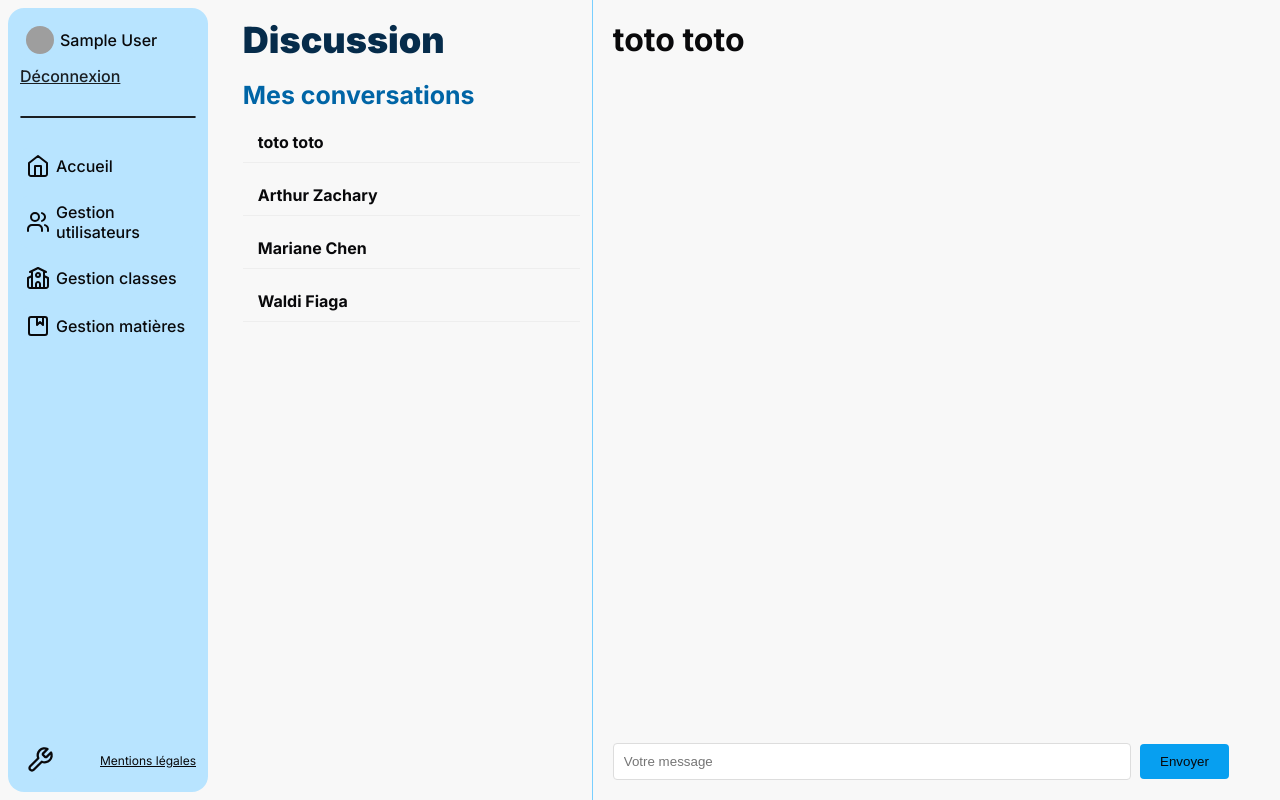
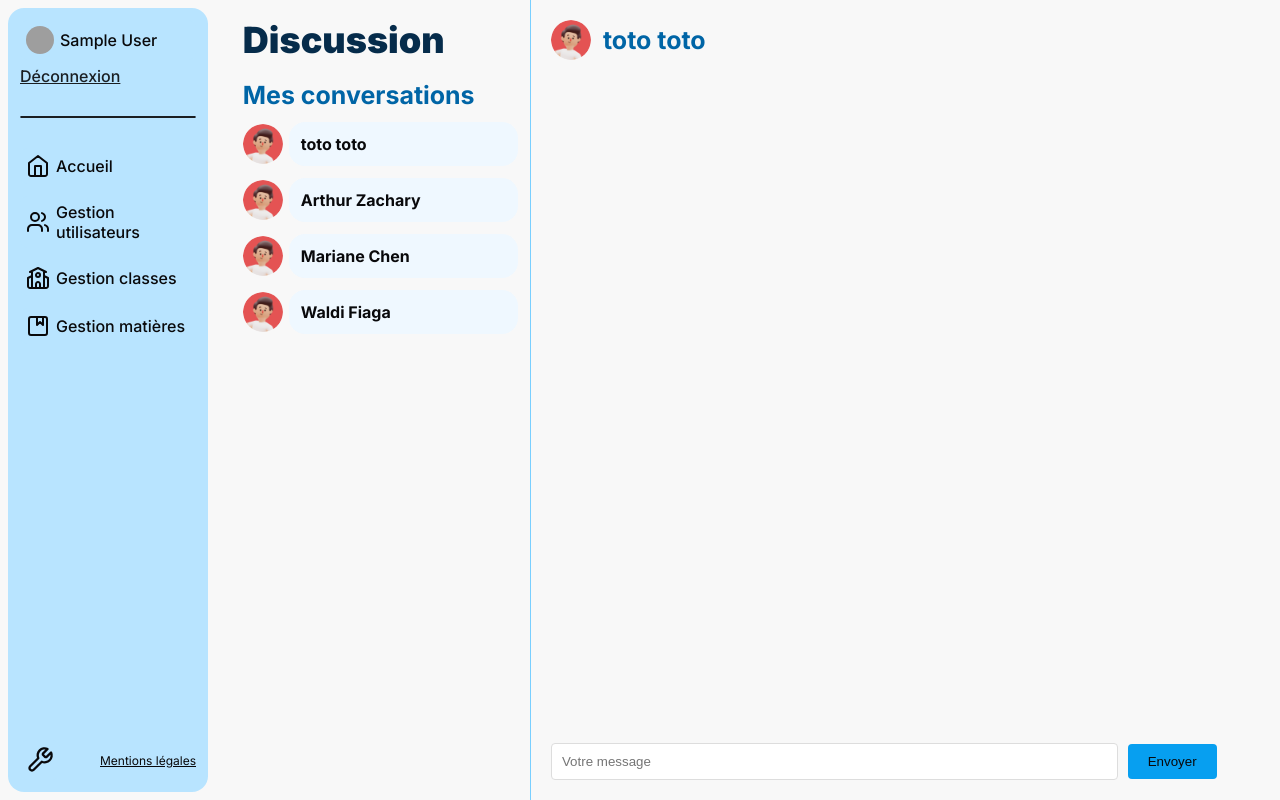
Before and after one commit to K0ola/ENT, a PHP site: page /discussion/discussion_controller?conversation_id=8 in a window 1280 px wide. Run offline with PHP 8.4, Linux system fonts and the light colour scheme; the visitor is signed in with stand-in values (Sample User, id 1); data comes from the database, SQL or seed files in the repository; data that the repository does not hold is empty; grey boxes are pictures that could not be loaded.

Commit message:
💄 UI page discussion

```diff
--- a/src/pages/discussion/discussion_controller.php
+++ b/src/pages/discussion/discussion_controller.php
@@ -40,6 +40,7 @@ if ($selectedConversationId) {
     foreach ($conversations as $conversation) {
         if ($conversation['id_conv'] == $selectedConversationId) {
             $interlocutor = $conversation['prenom_autre_utilisateur'] . ' ' . $conversation['nom_autre_utilisateur'];
+            $icon_interlocutor = $conversation['icon_autre_utilisateur'];
             break;
         }
     }
--- a/src/pages/discussion/discussion_view.php
+++ b/src/pages/discussion/discussion_view.php
@@ -17,7 +17,7 @@
     <?php require_once('src/layout/nav.php'); ?>
 
     <div class="discussion-container">
-        <div class="sidebar">
+        <div class="sidebar <?php if (isset($_GET["conversation_id"])) { echo "Hidden_Sidebar";}?>">
             <h1 class="txt_h1">Discussion</h1>
 
             <div>
@@ -25,8 +25,9 @@
                     <h2 class="txt_h3">Mes conversations</h2>
                     <?php foreach ($conversations as $conversation): ?>
 
-                        <a class="conversation" href="?conversation_id=<?php echo $conversation['id_conv']; ?>">
-                            <?php echo $conversation['prenom_autre_utilisateur'] . ' ' . $conversation['nom_autre_utilisateur']; ?>
+                        <a class="txt_bold conversation" href="?conversation_id=<?php echo $conversation['id_conv']; ?>">
+                            <img class="Icon_Big profil_Pic"src="<?= $conversation['icon_autre_utilisateur'] ?>" loading="lazy"/>
+                            <p><?php echo $conversation['prenom_autre_utilisateur'] . ' ' . $conversation['nom_autre_utilisateur']; ?></p>
                         </a>
 
                     <?php endforeach; ?>
@@ -36,31 +37,40 @@
                 <div class="classmate-list">
                     <h2 class="txt_h3">Nouvelle conversation</h2>
                     <?php foreach ($filteredClassmates as $classmate): ?>
-                        <a class="classmate" href="/start_conversation?id_camarade=<?php echo $classmate['id_utilisateur']; ?>">
-                            <?php echo $classmate['prenom_utilisateur'] . ' ' . $classmate['nom_utilisateur']; ?>
+
+                        <a class="txt_bold classmate" href="/start_conversation?id_camarade=<?php echo $classmate['id_utilisateur']; ?>">
+                            <img class="Icon_Big profil_Pic"src="<?= $classmate['icon_user'] ?>" loading="lazy"/>
+                            <p><?php echo $classmate['prenom_utilisateur'] . ' ' . $classmate['nom_utilisateur']; ?></p>
                         </a>
+
                     <?php endforeach; ?>
 
                 </div>
                 <?php endif; ?>
             </div>
         </div>
-        <div class="current-conversation">
+        <div class="current-conversation <?php if (!isset($_GET["conversation_id"])) { echo "Hidden_conversation";}?>">
             <?php if (isset($_GET["conversation_id"])): ?>
+
+                <?php if ($interlocutor): ?>
+                    <div class="interlocuteur">
+                        <a href="/discussion" class="back">retour</a>
+                        <img class="Icon_Big profil_Pic"src="<?= $icon_interlocutor ?>" loading="lazy"/>
+                        <h2 class="txt_h3"><?php echo $interlocutor; ?></h2>
+                    </div>
+                <?php endif; ?>
+
                 <div class="message-list">
-                    <?php if ($interlocutor): ?>
-                        <h1><?php echo $interlocutor; ?></h1>
-                    <?php endif; ?>
 
                     <?php foreach ($messages as $message): ?>
-                        <div class="message">
+                        <div class="<?php if ($message['prenom_utilisateur'] == $_SESSION['prenom'] && $message['nom_utilisateur'] == $_SESSION['nom']) { echo "message_D";}?> message">
                             <div class="message-header">
-                                <?php echo $message['prenom_utilisateur'] . ' ' . $message['nom_utilisateur']; ?>
-                                <span class="message-date"><?php echo $message['date_message']; ?></span>
+                                <p class="txt_bold"><?php echo $message['prenom_utilisateur'] . ' ' . $message['nom_utilisateur']; ?></p>
                             </div>
                             <div class="message-content">
                                 <?php echo $message['message']; ?>
                             </div>
+                            <span class="txt_micro message-date"><?php echo date('d/m - H:i', strtotime($message['date_message'])); ?></span>
                         </div>
                     <?php endforeach; ?>
                 </div>
@@ -75,5 +85,9 @@
         </div>
     </div>
     <script src="src/layout/script/burger.js"></script>
+    <script>
+        const messageBox = document.querySelector('.message-list');
+        messageBox.scrollTop = messageBox.scrollHeight;
+    </script>
 </body>
 </html>
--- a/src/pages/discussion/styles/discussion.css
+++ b/src/pages/discussion/styles/discussion.css
@@ -1,6 +1,5 @@
 .discussion-container {
     display: flex;
-    padding-left: var(--Padding-XL);
     height: 100vh;
 }
 
@@ -9,17 +8,28 @@
     grid-template-columns: 1fr;
     grid-template-rows: fit-content(100%) 1fr;
     gap: var(--Gap-M);
-    width: 350px;
+    width: 100%;
     border-right: 1px solid var(--Border);
     background-color: var(--Fond-Body);
     padding: var(--Padding-M) var(--Padding-S);
-    padding-left: 0px;
 }
 
 .sidebar > div {
     display: grid;
     grid-template-rows: repeat(3,fit-content(100%));
     gap: var(--Gap-M);
+    overflow-y: scroll;
+}
+
+.sidebar > div::-webkit-scrollbar {
+    width: 5px;
+    height: 10px;
+    background-color: #ffffff00;
+}
+
+.sidebar > div::-webkit-scrollbar-thumb {
+    background: var(--Border);
+    border-radius: var(--Rond);
 }
 
 
@@ -39,21 +49,33 @@
 
 
 .conversation, .classmate {
-    display: block;
-    padding: 10px 15px;
-    border-bottom: 1px solid #eee;
+    display: grid;
+    grid-template-columns: fit-content(100%) 1fr;
+    gap: var(--Gap-XS);
     cursor: pointer;
     text-decoration: none;
     color: var(--Text-1);
-    font-weight: bold;
+    align-items: center;
+    transition: 0.3s;
+}
+
+.conversation p, .classmate p {
+    padding: var(--Padding-S);
+    border-radius: var(--Rad-S);
+    background-color: var(--Fond-2);
+    transition: 0.3s;
 }
 
 .classmate {
     color: var(--Text-1-70);
 }
 
-.conversation:hover, .classmate:hover {
-    background-color: var(--Fond-2);
+.classmate p {
+    background-color: var(--Fond-Body);
+}
+
+.conversation:hover p, .classmate:hover p {
+    background-color: var(--Couleur-1);
 }
 
 .current-conversation {
@@ -61,25 +83,53 @@
     padding: 20px;
     display: flex;
     flex-direction: column;
+    width: 100%;
+}
+
+.interlocuteur {
+    display: flex;
+    align-items: center;
+    padding-bottom: var(--Padding-S);
+    gap: var(--Gap-S);
+}
+
+.interlocuteur h2 {
+    color: var(--Sous-Titre);
 }
 
 .message-list {
+    display: grid;
+    gap: var(--Gap-S);
     overflow-y: auto;
+    padding: var(--Padding-S);
     flex-grow: 1;
 }
 
-.message {
-    background-color: #fff;
-    margin-bottom: 15px;
-    padding: 10px;
-    border-radius: 5px;
-    box-shadow: 0 2px 4px rgba(0,0,0,0.1);
+.message-list::-webkit-scrollbar {
+    width: 5px;
+    height: 10px;
+    background-color: #ffffff00;
 }
 
-.message-header {
-    font-size: 0.9em;
-    margin-bottom: 5px;
-    color: #666;
+.message-list::-webkit-scrollbar-thumb {
+    background: var(--Border);
+    border-radius: var(--Rond);
+}
+
+.message {
+    display: grid;
+    gap: var(--Gap-S);
+    background-color: var(--Fond-2);
+    padding: var(--Padding-S) var(--Padding-M);
+    border-radius: var(--Rad-S);
+    max-width: 80%;
+    width: fit-content;
+}
+
+.message_D {
+    background-color: var(--Couleur-1);
+    margin-left: auto;
+    text-align: right;
 }
 
 .message-content {
@@ -87,8 +137,7 @@
 }
 
 .message-date {
-    float: right;
-    color: #999;
+    color: var(--Text-1-90);
 }
 
 .message-form {
@@ -115,3 +164,35 @@
 .message-form input[type="submit"]:hover {
     background-color: var(--Couleur-1);
 }
+
+.Hidden_Sidebar {
+    display: none;
+}
+
+.Hidden_conversation {
+    display: none;
+}
+
+@media (min-width: 700px) {
+
+    .discussion-container {
+        padding-left: var(--Padding-XL);
+    }
+
+    .Hidden_Sidebar {
+        display: grid;
+    }
+
+    .Hidden_conversation {
+        display: flex;
+    }
+
+    .sidebar {
+        width: 400px;
+        padding-left: 0px;
+    }
+
+    .interlocuteur .back {
+        display: none;
+    }
+}
```
Also changed, not shown: src/model.php (+40 -3 lines), src/pages/connexion/connexion_controller.php (+1 -13 lines), src/pages/profil/profil_controller.php (+1 -11 lines).
